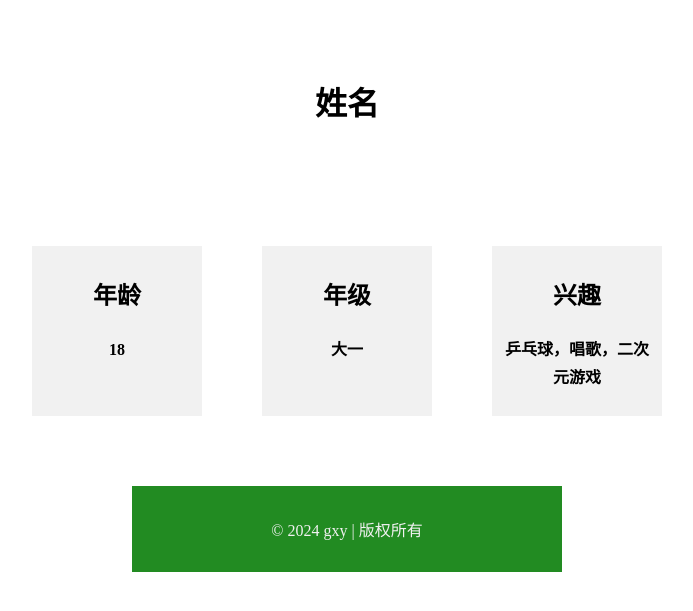
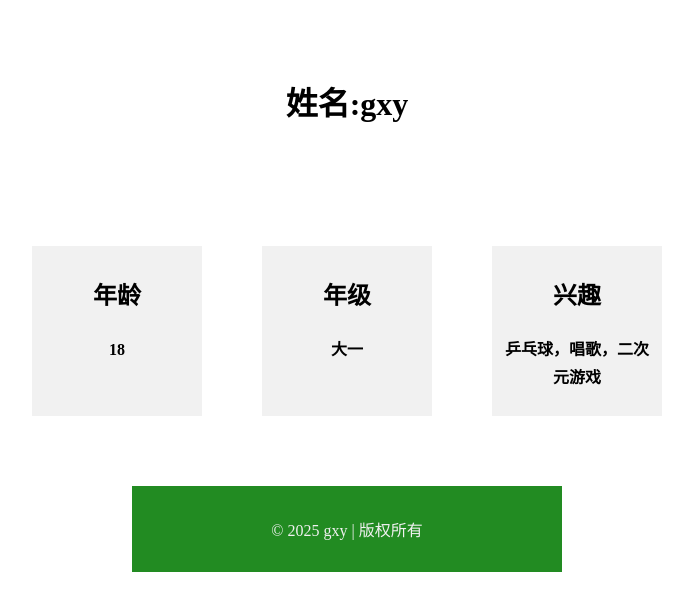
Before and after one commit to sky4222/starting, a plain HTML site: page index.html in a window 1280 px wide. Shown: the part 161-772 px from the top of the page, without its empty margins (293-986 px from the left). Drawn offline with Linux system fonts and the light colour scheme.

Commit message:
Update index.html

```diff
--- a/index.html
+++ b/index.html
@@ -2,7 +2,7 @@
 <html lang="zh-CN">
     <head>
         <meta charset="utf-8" /><!--指定文档用uft-8字符编码-->
-    <meta name="viewport" content="width=device-width" /><!--视口元素可以确保页面以视口宽度进行渲染，避免移动端浏览器以比视口更宽的宽度渲染内容，导致内容缩小。-->
+    <meta name="viewport" content="width=device-width,initial-scale=1.0" /><!--视口元素可以确保页面以视口宽度进行渲染，避免移动端浏览器以比视口更宽的宽度渲染内容，导致内容缩小。-->
     <title>Introduction</title>
     <style>
         .contain {
@@ -52,7 +52,7 @@
         <img src="C:\Users\86135\Pictures\微信图片_20250115093018.jpg" alt="gxy" width="100px" height="100px">
         </div>
 
-        <h1>姓名</h1>
+        <h1>姓名:gxy</h1>
 
 
         <div class="down">
@@ -80,7 +80,7 @@
         margin: auto;
         padding: 15px;">
         <p style="color: #f1f1f1;
-        text-align: center;">© 2024 gxy | 版权所有</p>
+        text-align: center;">© 2025 gxy | 版权所有</p>
         </div>
     </body>
 
```
